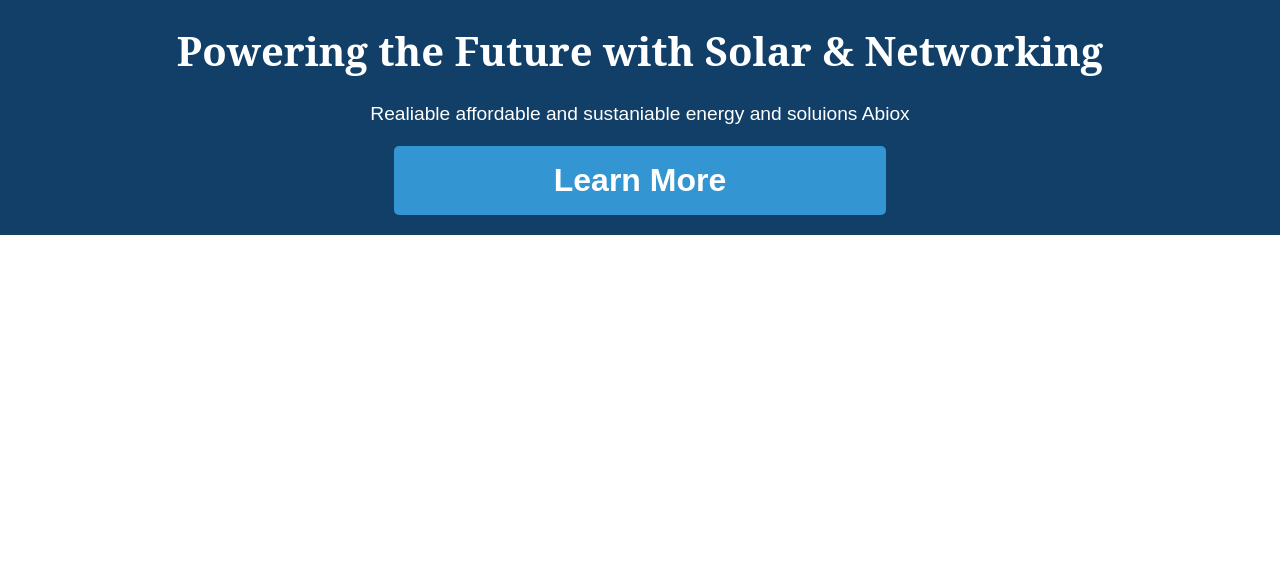
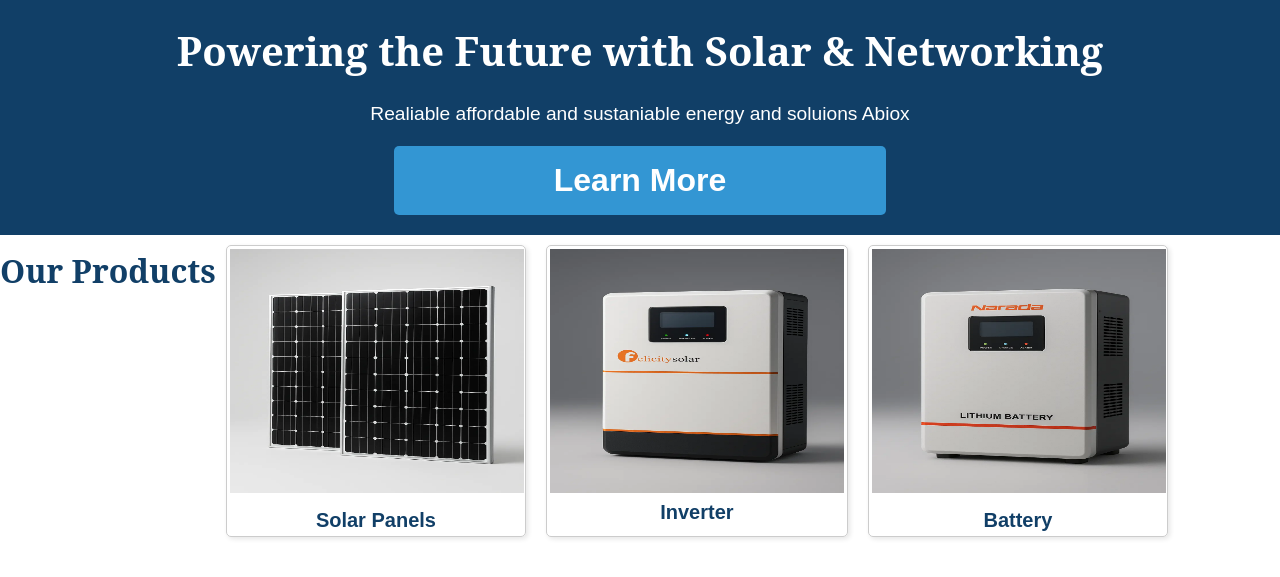
Before and after one commit to Emmanuel217ML/applenetworks_site, a plain HTML site: page index.html in a window 1280 px wide. Shown: the part 109-686 px from the top of the page. Drawn offline with Linux system fonts and the light colour scheme; a web font is replaced by a local one.

Commit message:
im in your hands lord

```diff
--- a/index.html
+++ b/index.html
@@ -35,6 +35,21 @@
             <p>Realiable affordable and sustaniable energy and soluions Abiox</p>
             <div><button id="learn-more" onclick="document.location='about.html'">Learn More</button></div>
         </section>
+        <section class="Our-products">
+        <div><h2>Our Products</h2></div>
+            <figure class="scroll item1">
+                    <img src="/images/solar panels.webp" alt="solar panels">
+                    <figcaption>Solar Panels</figcaption>
+                </figure>
+                <figure class="scroll item2">
+                     <img src="/images/inveter.webp" alt="inverter">
+                     <figcaption>Inverter</figcaption>
+                </figure>
+                <figure class="scroll item3">
+                    <img src="/images/lithium_battery.webp" alt="battery">
+                    <figcaption>Battery</figcaption>
+                </figure>
+        </section>
     </main>
     <footer>
 
--- a/styles/applenet.css
+++ b/styles/applenet.css
@@ -262,3 +262,52 @@ header nav ul li a:hover {
     color: black;
 
 }
+.Our-products h2 {
+    color: var(--primary_color);
+    font-size: 2rem;
+    font-weight: bold;
+    padding: 10px 0 0 0;
+}
+.gallery img {
+    width: 300px;
+    height: 150px;
+}
+.scroll {
+    margin: 10px;
+    border: 1px solid #ccc;
+    border-radius: 5px;
+    box-shadow: 2px 2px 5px rgba(0, 0, 0, 0.1);
+    transition: transform 0.3s ease;
+}
+.item1 {
+    width: 300px;
+    height: auto;
+}
+.item2 img{
+    display: block;
+    width: 300px;
+    height: auto;
+}
+.item3 {
+    width: 300px;
+    height: auto;
+}
+.Our-products {
+    display: flex;
+    flex-direction: row;
+    background-color: var(--secondary_color);
+    overflow: auto;
+    white-space: nowrap;
+    height: fit-content;
+}
+.Our-products img {
+    padding: 3px;
+    height: 250px;
+    width: 300px;
+}
+figure figcaption {
+    text-align: center;
+    font-size: 20px;
+    font-weight: bold;
+    color: var(--primary_color);
+}
```
Also changed, not shown: images/battery.webp (added), images/battery_one.webp (added), images/inverter_one.webp (added), images/inveter.webp (added), images/lithium_battery.webp (added), images/products_two.webp (added), images/solar panels.webp (added), images/solarpanels.webp (added).
